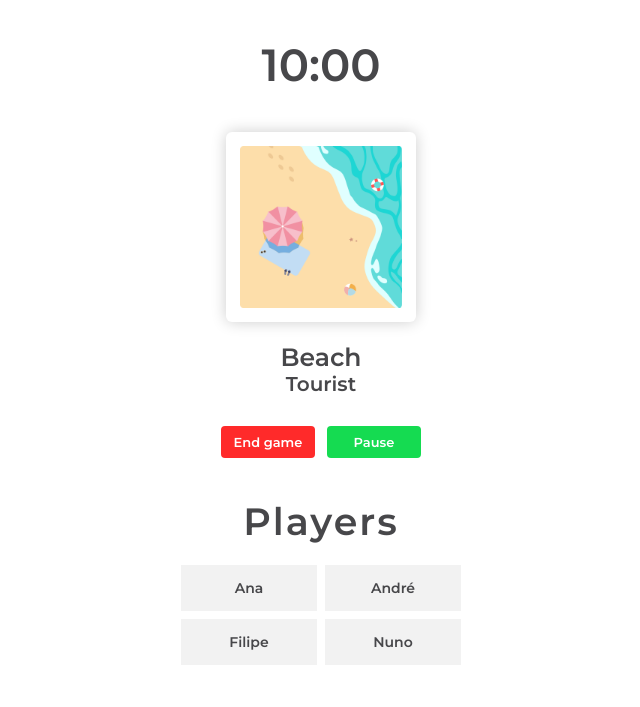
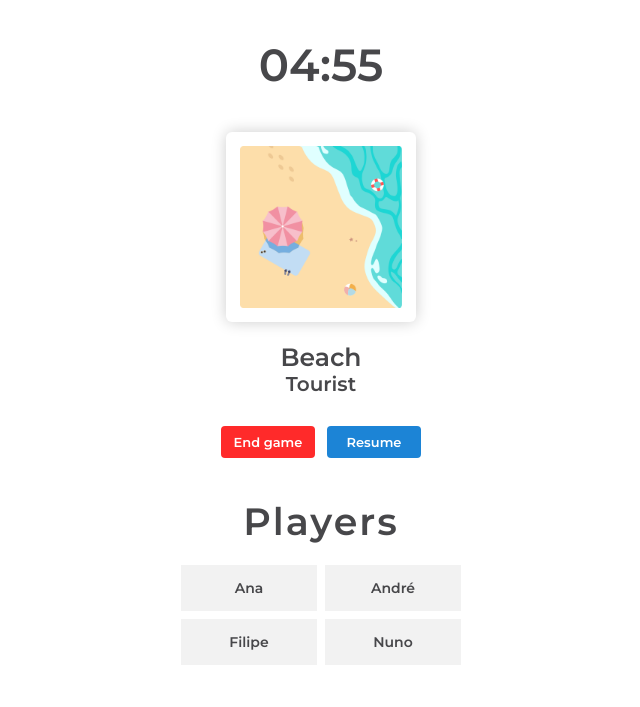
Before and after one commit to NunoGaioPereira/spyfall, a plain HTML site: page content/game.html in a window 1280 px wide. Both pictures are taken after a click on the link "Pause". Shown: the part 80-787 px from the top of the page, without its empty margins (319-959 px from the left). Drawn offline with Linux system fonts and the light colour scheme.

Commit message:
Implement timer and pause/resume

```diff
--- a/content/game.html
+++ b/content/game.html
@@ -26,7 +26,7 @@
         </div>
 
         <div class="game-info">
-            <div class="timer">10:00</div>
+            <div class="timer" id="timer">10:00</div>
             <div class="card" onclick="hide_info(this)">
                 <div class="bg"></div>
             </div>
@@ -165,6 +165,80 @@
             }
         }
 
+
+        var time_display = document.getElementById('timer');
+        var count_down = 0;
+        var game_running = true;
+
+        game_minutes = 5;
+        count_down = game_minutes * 60;
+
+        function update_time() {
+            // if ('data.room_up' == 'up') {
+            //     gameup = true;
+            // } else {
+            //     return (gameup = false);
+            // }
+
+            if (game_running == false) { return false; }
+
+            let min = Math.floor((count_down % 3600) / 60);
+            let sec = Math.floor((count_down % 3600) % 60);
+
+            if (min + sec <= 0) {
+                //socket_link.emit('game_stop', room_key);
+                time_display.innerHTML = 'Times up!';
+                clock.clearInterval(0);
+            }
+
+            time_display.innerHTML = (min = min < 10 ? '0' + min : min) + ':' + (sec = sec < 10 ? '0' + sec : sec);
+            count_down--;
+        }
+
+        let uptime = 0;
+        let last_sec = 0;
+        setInterval(() => {
+            var today = new Date();
+
+            let second = today.getSeconds();
+
+            if (last_sec != second) {
+                last_sec = second;
+                ++uptime;
+
+                update_time();
+
+                // for (let key in rooms) {
+                //     for (let e of Object.keys(rooms[key]['players'])) {
+                //         io.to(e).emit('event_tick', {
+                //             uptime: uptime,
+                //             to_socket: e,
+                //             room_up: rooms[key]['prefs'].gamestate
+                //         });
+                //     }
+                // }
+            }
+        }, 100);
+
+
+        var pause_button = document.getElementById('pause_game');
+        pause_button.addEventListener('click', () => {
+            if (game_running == false) {
+                game_running = true;
+                pause_button.innerHTML = 'Pause';
+                pause_button.style.backgroundColor = '#15db51';
+            }
+            else {
+                game_running = false;
+                pause_button.innerHTML = 'Resume';
+                pause_button.style.backgroundColor = '#1c84d6';
+            }
+        });
+
+        function pauseGame() {
+
+        }
+
     </script>
 </body>
 </html>
```
